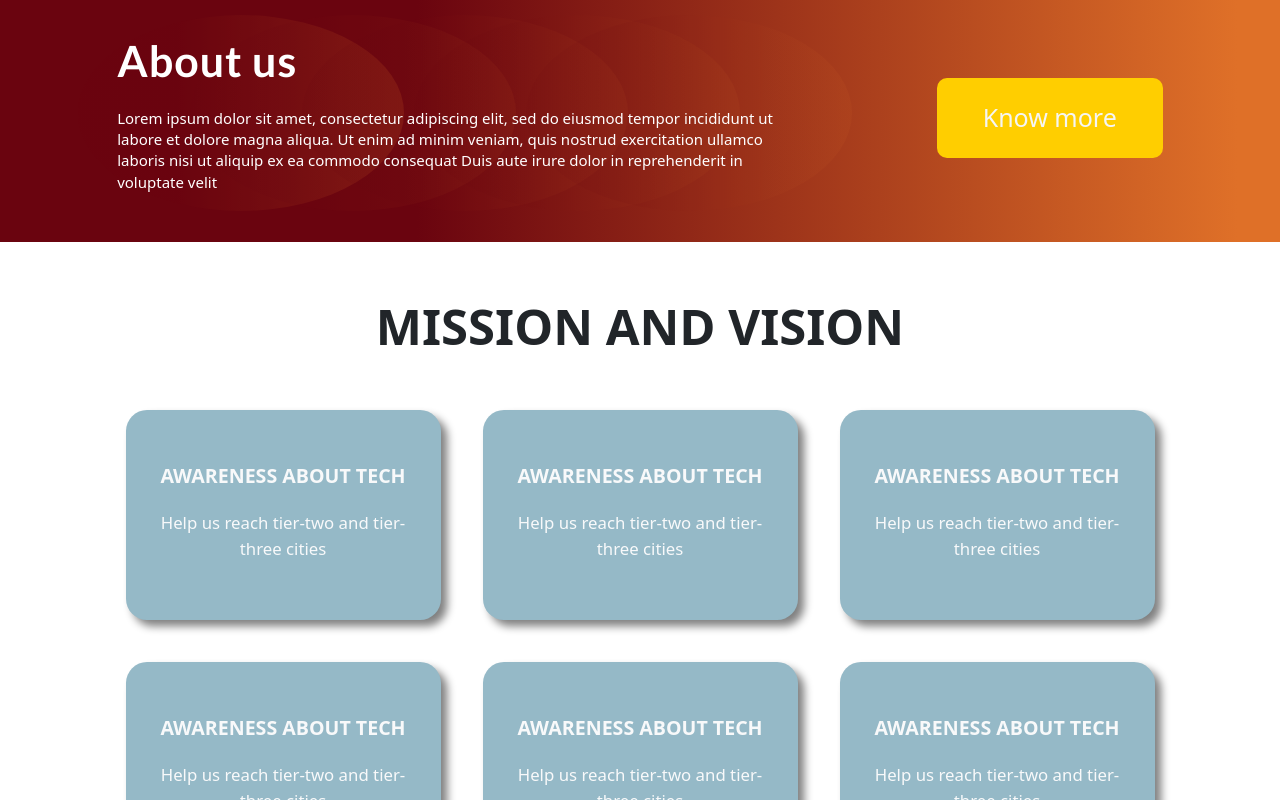
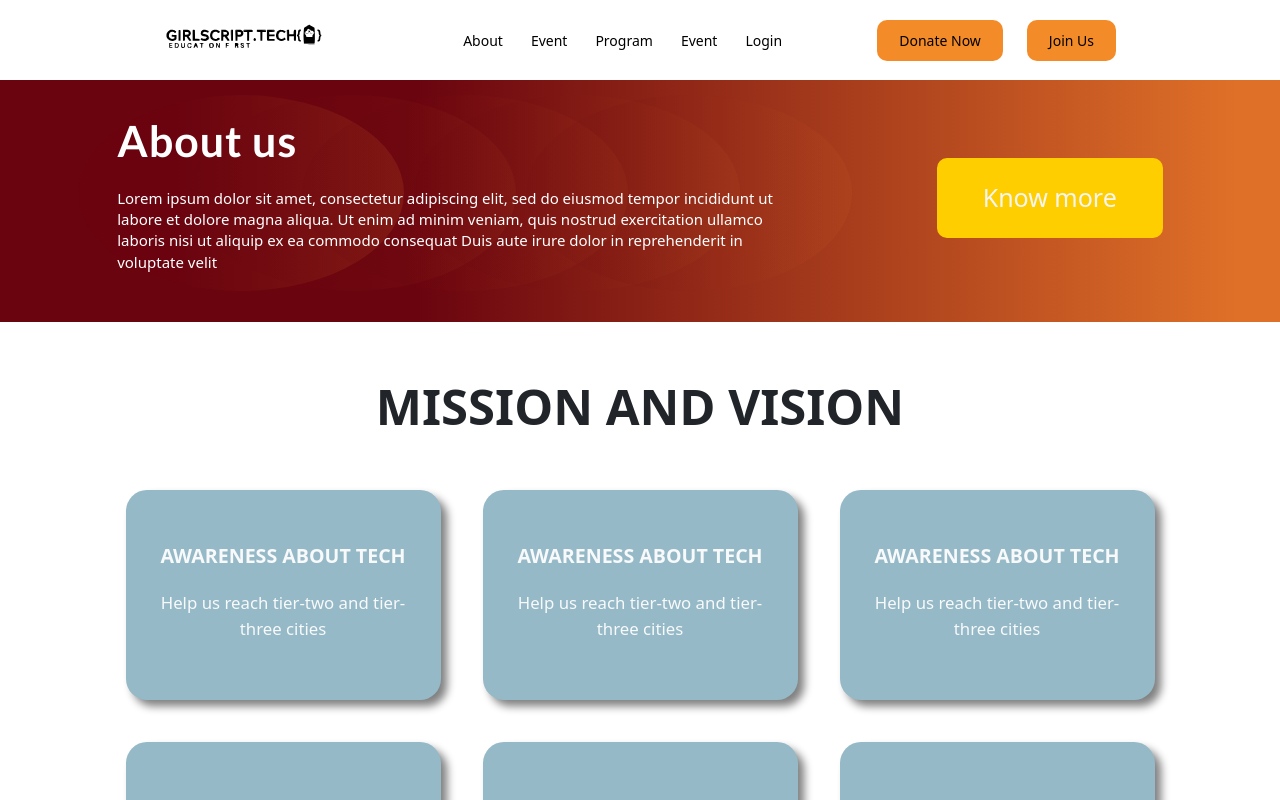
Before and after one commit to girlscript/Girscript-Community-Website, a React (Create React App) app in the folder frontend/: page / in a window 1280 px wide. Shown: the top 800 px of the page. Built offline with nearby package versions, Linux system fonts and the light colour scheme.

Commit message:
made the navbar and footer

```diff
--- a/frontend/package.json
+++ b/frontend/package.json
@@ -9,6 +9,7 @@
     "bootstrap": "^5.0.0-alpha1",
     "react": "^17.0.1",
     "react-dom": "^17.0.1",
+    "react-icons": "^4.2.0",
     "react-router-dom": "^5.2.0",
     "react-scripts": "4.0.3",
     "semantic-ui-css": "^2.4.1",
--- a/frontend/src/Components/Footer/Footer.css
+++ b/frontend/src/Components/Footer/Footer.css
@@ -1,5 +1,5 @@
 .footer-container {
-    background-color: #242424;
+    background-color: #864000;
     padding: 4rem 0 2rem 0;
     display: flex;
     flex-direction: column;
--- /dev/null
+++ b/frontend/src/Components/Navbar/Navbar.js
@@ -0,0 +1,48 @@
+import React from 'react';
+import {
+  Nav,
+  NavLink,
+  Bars,
+  NavMenu,
+  NavBtn,
+  NavBtnLink
+} from './NavbarElements';
+import logo from "./../../images/logo.svg"
+
+const Navbar = () => {
+  return (
+    <>
+      <Nav>
+        <NavLink to='/'>
+          <img src={logo} alt='logo' className="logogs" height="200px" width="200px" />
+        </NavLink>
+        <Bars />
+        <NavMenu>
+          <NavLink to='/about' activeStyle>
+            About
+          </NavLink>
+          <NavLink to='/services' activeStyle>
+            Event
+          </NavLink>
+          <NavLink to='/contact-us' activeStyle>
+            Program
+          </NavLink>
+          <NavLink to='/sign-up' activeStyle>
+           Event
+          </NavLink>
+          <NavLink to='/log-in' activeStyle>
+          Login
+          </NavLink>
+          {/* Second Nav */}
+          {/* <NavBtnLink to='/sign-in'>Sign In</NavBtnLink> */}
+        </NavMenu>
+        <NavBtn>
+          <NavBtnLink to='/signin' className="buttonone">Donate Now</NavBtnLink>
+          <NavBtnLink to='/signin'>Join Us</NavBtnLink>
+        </NavBtn>
+      </Nav>
+    </>
+  );
+};
+
+export default Navbar;
--- /dev/null
+++ b/frontend/src/Components/Navbar/NavbarElements.js
@@ -0,0 +1,97 @@
+import { FaBars } from 'react-icons/fa';
+import { NavLink as Link } from 'react-router-dom';
+import styled from 'styled-components';
+
+export const Nav = styled.nav`
+  background: #white;
+  height: 80px;
+  display: flex;
+  justify-content: space-between;
+  padding: 0.5rem calc((100vw - 1000px) / 2);
+  z-index: 10;
+
+  /* Third Nav */
+  /* justify-content: flex-start; */
+`;
+
+export const NavLink = styled(Link)`
+  color: #000;
+  display: flex;
+  align-items: center;
+  text-decoration: none;
+  padding: 0 1rem;
+  height: 100%;
+  cursor: pointer;
+
+  &.active {
+    color: #15cdfc;
+  }
+`;
+
+export const Bars = styled(FaBars)`
+  display: none;
+  color: #f48b29;
+
+  @media screen and (max-width: 768px) {
+    display: block;
+    position: absolute;
+    top: 0;
+    right: 0;
+    transform: translate(-100%, 75%);
+    font-size: 1.8rem;
+    cursor: pointer;
+  }
+`;
+
+export const NavMenu = styled.div`
+  display: flex;
+  align-items: center;
+  margin-right: -24px;
+
+  /* Second Nav */
+  /* margin-right: 24px; */
+
+  /* Third Nav */
+  /* width: 100vw;
+  white-space: nowrap; */
+
+  @media screen and (max-width: 768px) {
+    display: none;
+  }
+`;
+
+export const NavBtn = styled.nav`
+  display: flex;
+  align-items: center;
+  margin-right: 24px;
+
+  /* Third Nav */
+  /* justify-content: flex-end;
+  width: 100vw; */
+
+  @media screen and (max-width: 768px) {
+    display: none;
+  }
+`;
+
+export const NavBtnLink = styled(Link)`
+  border-radius: 10px;
+  background: #f48b29;
+  padding: 10px 22px;
+  color: #000;
+  outline: none;
+  border: none;
+  cursor: pointer;
+  transition: all 0.2s ease-in-out;
+  text-decoration: none;
+
+  /* Second Nav */
+  margin-left: 24px;
+
+  &:hover {
+    transition: all 0.2s ease-in-out;
+    background: #fff;
+    color: #f48b29;
+
+  }
+`;
--- a/frontend/src/Pages/Homepage.js
+++ b/frontend/src/Pages/Homepage.js
@@ -1,6 +1,7 @@
 import React from 'react';
 import Mission from "../Components/Mission/Mission";
 import Testimonial from "../Components/Testimonial/Testimonial"
+import Navbar from "../Components/Navbar/Navbar"
 import About from "../Components/Common/About"
 import Footer from "../Components/Footer/Footer"
 import Newsletter from "../Components/Common/Newsletter"
@@ -9,11 +10,11 @@
 const HomePage = () => {
     return (
         <>
+        <Navbar/>
             <About/>
             <Mission />
             <Newsletter />
             <Testimonial />
-
             <Join />
             <Footer/>
         </>
```
Also changed, not shown: frontend/src/images/logo.svg (added), 1 other file (tests, documents, lock files or other folders).
